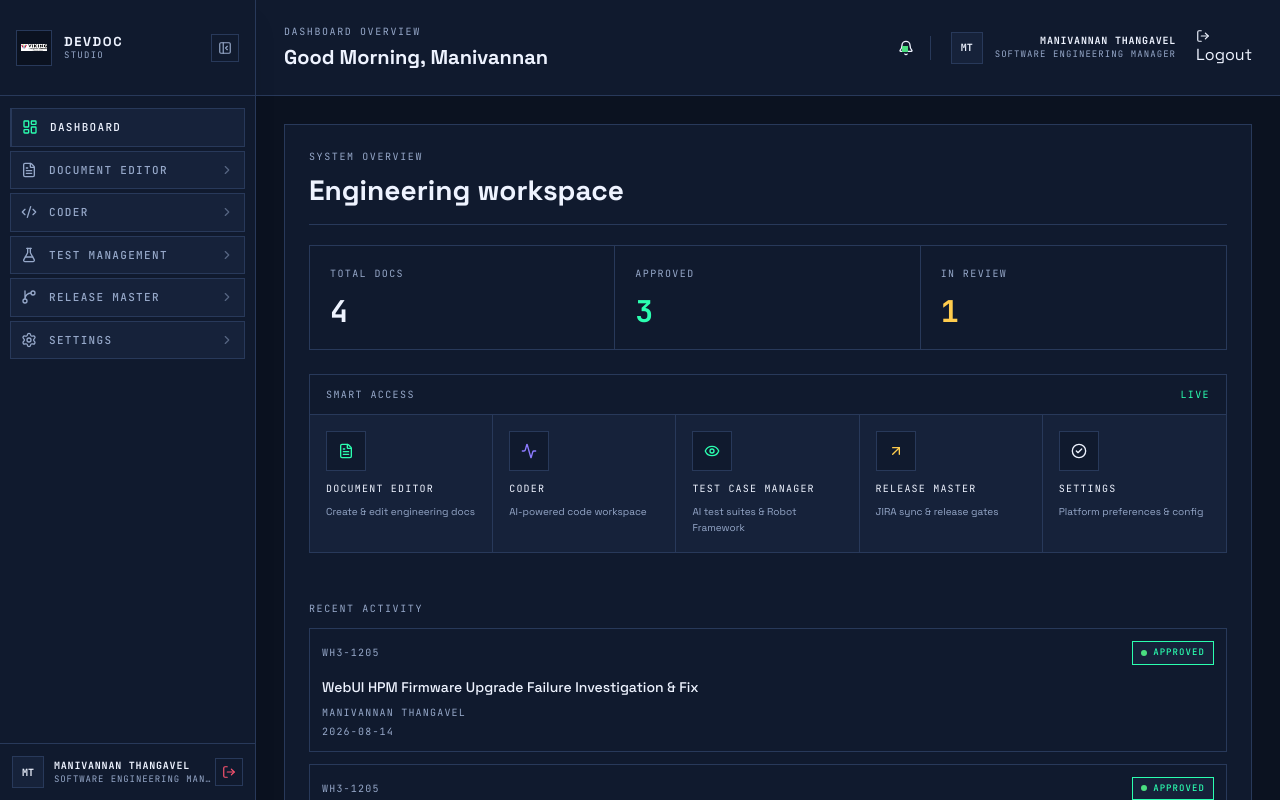
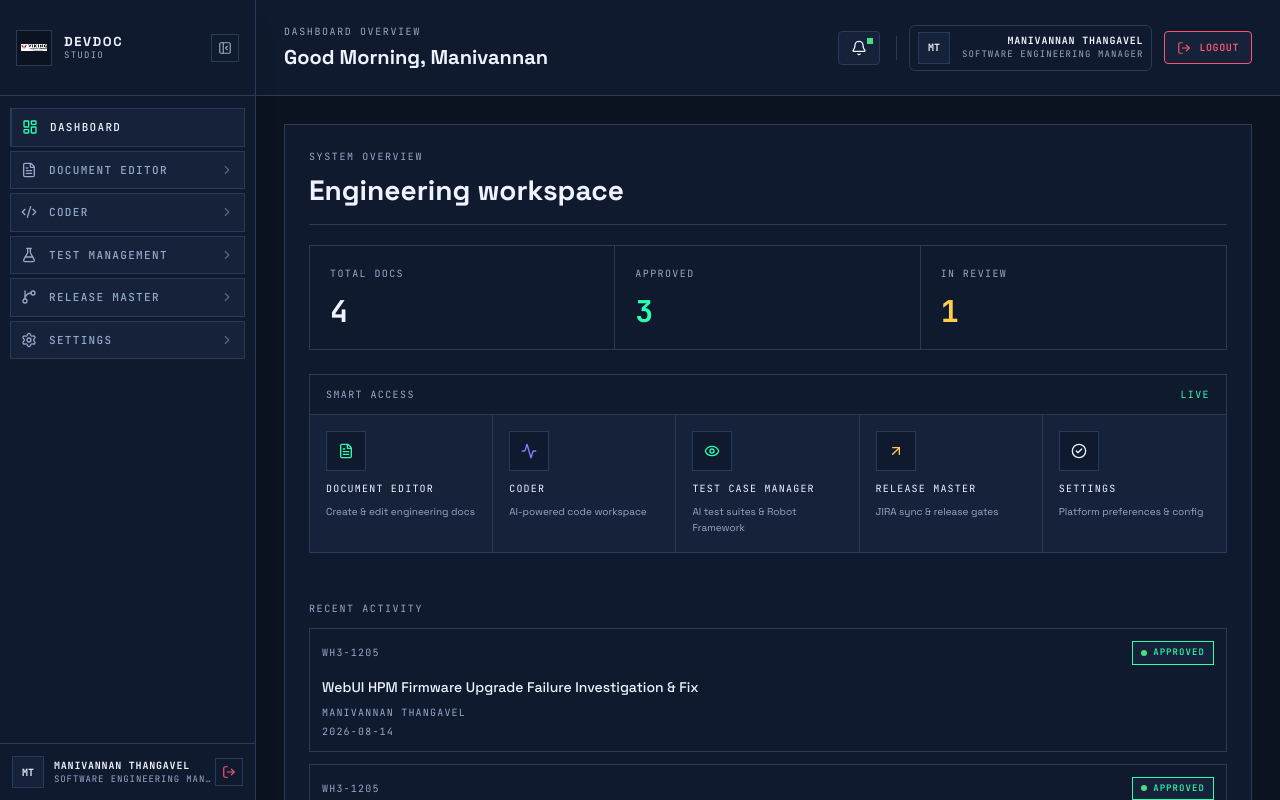
Before and after one commit to karthikbalaji1650/devdoc.prototype, a React (Vite) app: page / in a window 1280 px wide. Both pictures are taken after a click on the button "SIGN IN TO PLATFORM". Built offline with nearby package versions, Linux system fonts and the light colour scheme.

Commit message:
Define missing ui-label/ui-panel/ui-button classes

```diff
--- a/src/index.css
+++ b/src/index.css
@@ -145,6 +145,56 @@
   background: var(--panel-alt);
   border-color: var(--blue);
   color: var(--text);
+}
+
+.ui-label {
+  color: var(--text-dim);
+  font-family: var(--font-mono);
+  font-size: 10px;
+  font-weight: 700;
+  letter-spacing: 0.08em;
+  text-transform: uppercase;
+}
+
+.ui-panel {
+  background: var(--panel);
+  border: 1px solid var(--border);
+  border-radius: 6px;
+}
+
+.ui-button {
+  display: inline-flex;
+  align-items: center;
+  justify-content: center;
+  gap: 0.5rem;
+  padding: 8px 12px;
+  background: var(--panel-alt);
+  color: var(--text);
+  border: 1px solid var(--border);
+  border-radius: 4px;
+  font-family: var(--font-mono);
+  font-size: 10px;
+  font-weight: 600;
+  letter-spacing: 0.06em;
+  text-transform: uppercase;
+  transition: background-color 150ms ease, border-color 150ms ease, color 150ms ease;
+}
+
+.ui-button:hover {
+  background: var(--panel);
+  border-color: var(--blue);
+  color: var(--text);
+}
+
+.ui-button-danger {
+  color: var(--danger);
+  border-color: var(--danger);
+}
+
+.ui-button-danger:hover {
+  background: var(--danger);
+  border-color: var(--danger);
+  color: var(--bg);
 }
 
 /* Keep legacy utility-heavy screens on the same control-room tokens. */
```
